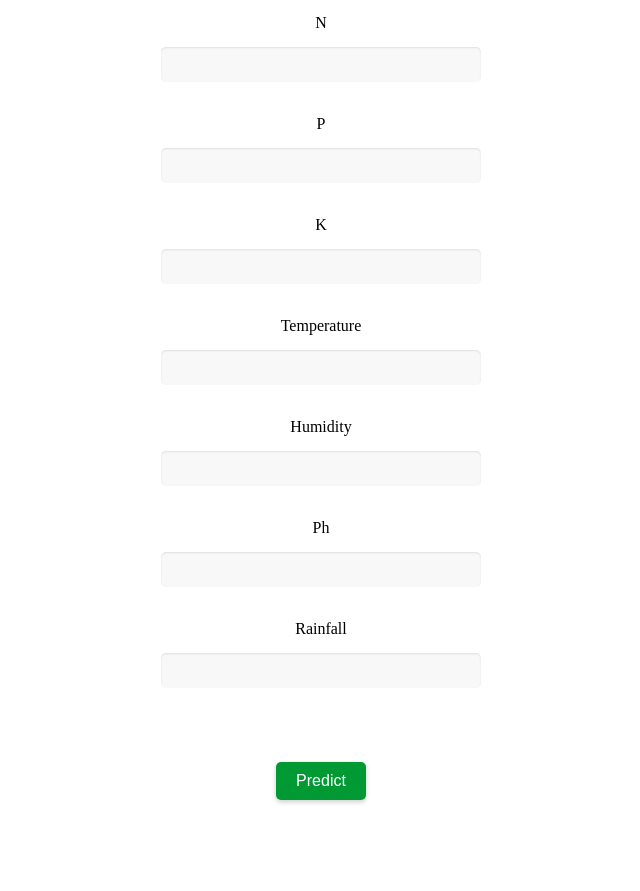
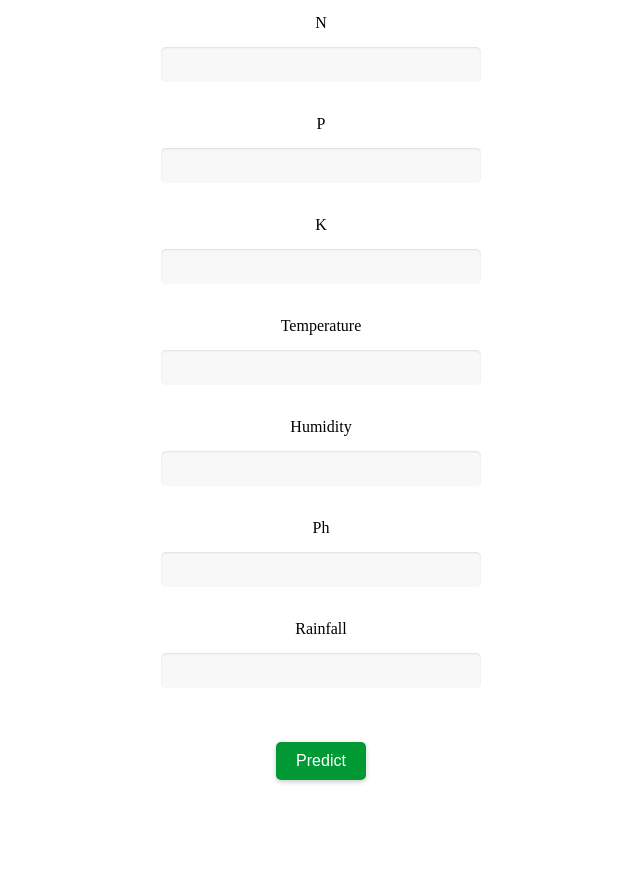
Before and after one commit to Tanishq212/ML_Model_Flask, a Flask app: page / in a window 1280 px wide. Shown: the part 396-1287 px from the top of the page, without its empty margins (319-959 px from the left). Before the commit the page ends 1200 px from the top, so only its background shows below. Run offline with Flask 3, Linux system fonts and the light colour scheme; parts of the project's set-up code (start-up, migrations or seed data) failed here and were passed over.

Commit message:
Changing css

```diff
--- a/static/css/style.css
+++ b/static/css/style.css
@@ -87,7 +87,7 @@ form {
     display: flex;
     flex-direction: column;
     align-items: center;
-    justify-content: center;
+    /* justify-content: center; */
     height: 100vh;
   }
 
@@ -113,7 +113,7 @@ form {
   }
 
   button {
-    margin-top: 20px;
+    margin-top: px;
     padding: 10px 20px;
     border: none;
     border-radius: 5px;
@@ -144,8 +144,8 @@ form {
   .answer{
     color : rgb(185, 5, 5);
     text-align: center;
-    padding: 10px
-    font-weight bold;
-    font-size:xx-large;
+    padding: 10px;
+    font-weight: bold;
+    font-size:large;
 
   }
--- a/tempCodeRunnerFile.py
+++ b/tempCodeRunnerFile.py
@@ -1,2 +1,3 @@
+import pickle
 model = pickle.load(open(filename,'rb'))
 # model.predict(X_test)
```
